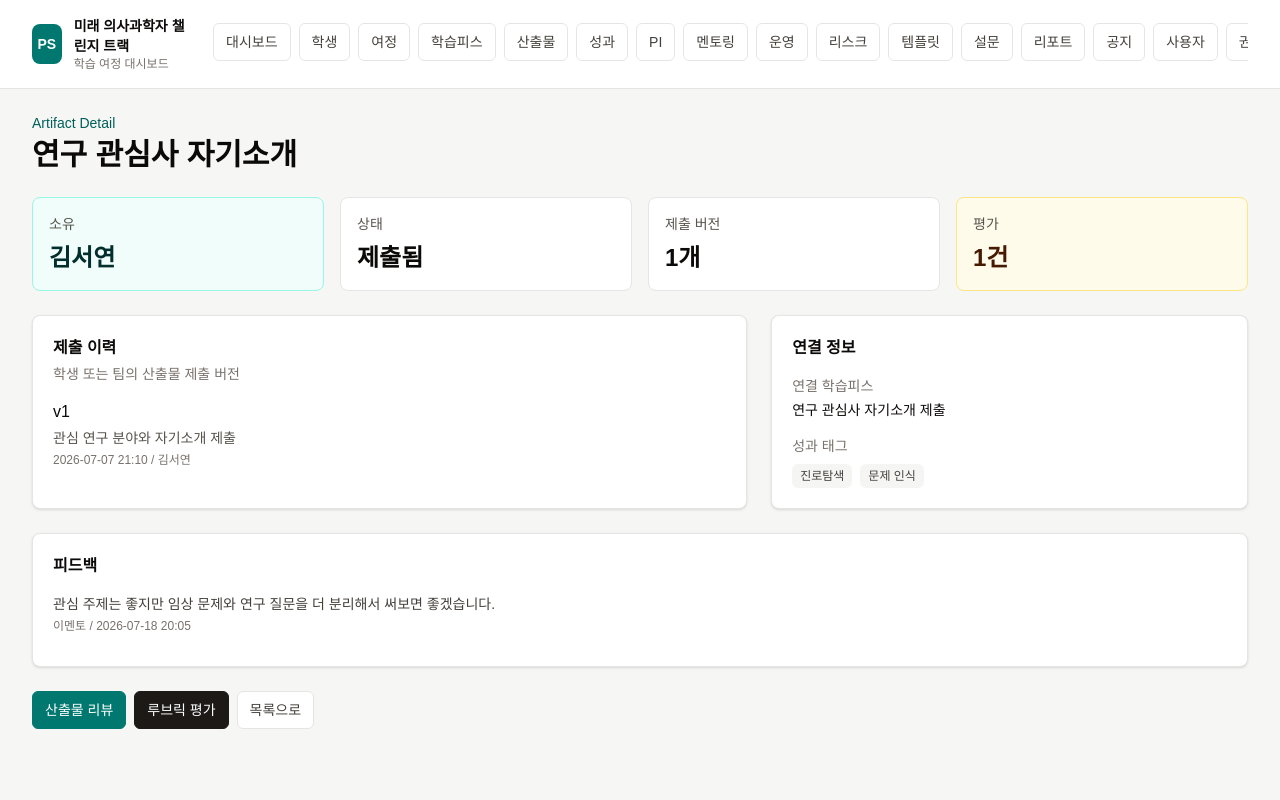
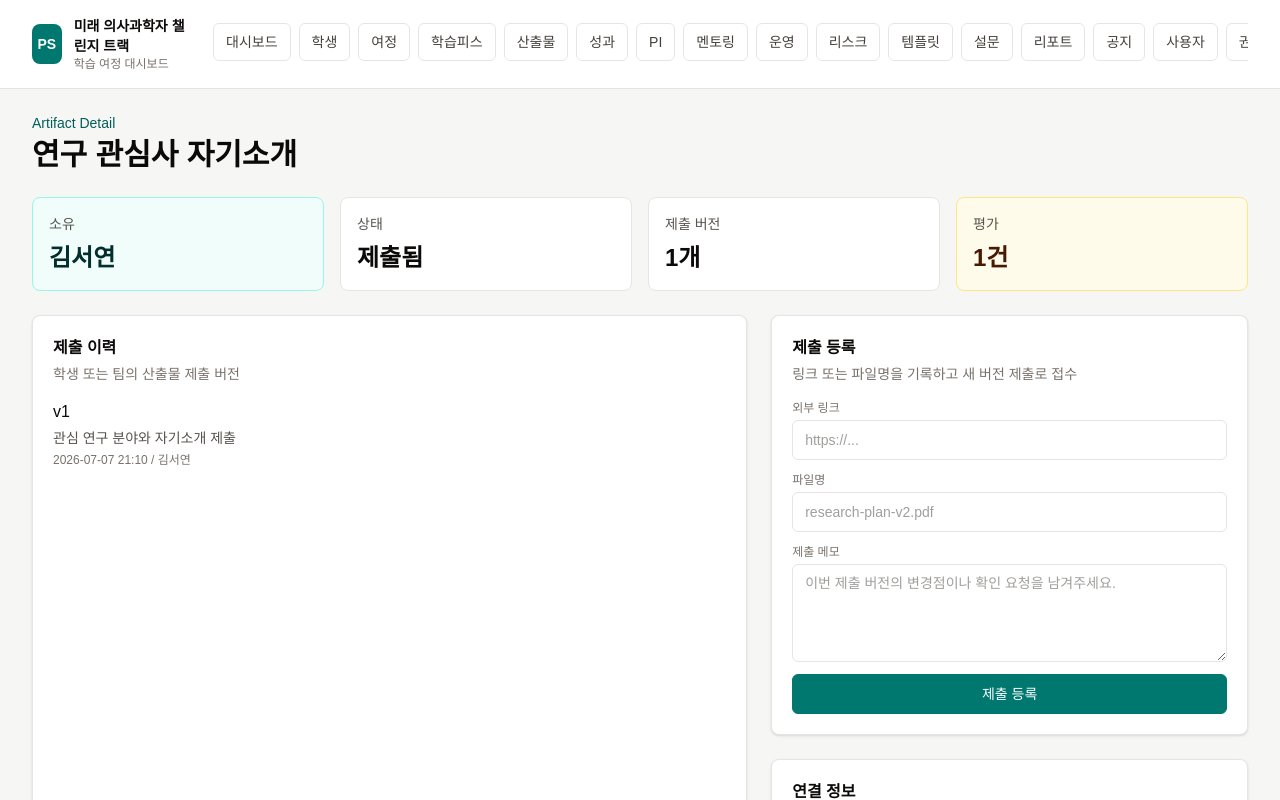
Before and after one commit to shjee7179-dot/ps-track-dashboard, a Next.js app: page /artifacts/artifact-001 in a window 1280 px wide. Shown: the top 800 px of the page. Built offline with nearby package versions, Linux system fonts and the light colour scheme.

Commit message:
Add artifact submission server action
Add artifact submission server action

```diff
--- /dev/null
+++ b/src/app/artifacts/[artifactId]/actions.ts
@@ -0,0 +1,64 @@
+"use server";
+
+import { revalidatePath } from "next/cache";
+import { redirect } from "next/navigation";
+import { mockRepositories } from "@/lib/mock-repositories";
+import { mockSessionProvider } from "@/lib/session";
+
+function normalizeOptionalText(value: FormDataEntryValue | null) {
+  if (typeof value !== "string") return undefined;
+  const trimmed = value.trim();
+  return trimmed.length ? trimmed : undefined;
+}
+
+function buildRedirectPath(artifactId: string, update: string, auditLogId?: string) {
+  const params = new URLSearchParams({ update });
+  if (auditLogId) params.set("audit", auditLogId);
+  return `/artifacts/${artifactId}?${params.toString()}`;
+}
+
+export async function createArtifactSubmissionAction(formData: FormData) {
+  const artifactId = formData.get("artifactId");
+  const roleParam = formData.get("role");
+  const note = normalizeOptionalText(formData.get("note"));
+  const externalUrl = normalizeOptionalText(formData.get("externalUrl"));
+  const fileName = normalizeOptionalText(formData.get("fileName"));
+
+  if (typeof artifactId !== "string" || !note) {
+    redirect("/artifacts?update=invalid");
+  }
+
+  const artifact = await mockRepositories.artifacts.getArtifactById(artifactId);
+  if (!artifact) {
+    redirect("/artifacts?update=missing");
+  }
+
+  if (!externalUrl && !fileName) {
+    redirect(buildRedirectPath(artifact.id, "invalid"));
+  }
+
+  const session = await mockSessionProvider.requireSession({
+    roleParam: typeof roleParam === "string" ? roleParam : undefined,
+  });
+  const decision = await mockSessionProvider.canAccess(session, {
+    scopeType: artifact.ownerType,
+    scopeId: artifact.ownerId,
+    action: "create",
+  });
+
+  if (!decision.allowed) {
+    redirect(buildRedirectPath(artifact.id, "denied"));
+  }
+
+  const result = await mockRepositories.artifacts.createSubmission({
+    artifactId: artifact.id,
+    submittedBy: session.user.id,
+    externalUrl,
+    fileName,
+    note,
+  });
+
+  revalidatePath(`/artifacts/${artifact.id}`);
+  revalidatePath("/artifacts");
+  redirect(buildRedirectPath(artifact.id, "submitted", result.auditLogId ?? "mock"));
+}
--- a/src/app/artifacts/[artifactId]/page.tsx
+++ b/src/app/artifacts/[artifactId]/page.tsx
@@ -2,6 +2,7 @@ import Link from "next/link";
 import { notFound } from "next/navigation";
 import { AppShell } from "@/components/app-shell";
 import { Card, Stat, StatusBadge } from "@/components/ui";
+import { createArtifactSubmissionAction } from "@/app/artifacts/[artifactId]/actions";
 import {
   getArtifactById,
   getArtifactEvaluations,
@@ -15,10 +16,13 @@ import {
 
 export default async function ArtifactDetailPage({
   params,
+  searchParams,
 }: {
   params: Promise<{ artifactId: string }>;
+  searchParams: Promise<{ role?: string; update?: string; audit?: string }>;
 }) {
   const { artifactId } = await params;
+  const query = await searchParams;
   const artifact = getArtifactById(artifactId);
   if (!artifact) notFound();
 
@@ -28,6 +32,13 @@ export default async function ArtifactDetailPage({
   const learningPiece = artifact.learningPieceId
     ? getLearningPieceById(artifact.learningPieceId)
     : undefined;
+  const updateMessages: Record<string, string> = {
+    submitted: "산출물 제출 요청이 mock repository를 통해 접수되었습니다.",
+    denied: "현재 역할/scope에서는 이 산출물을 제출할 수 없습니다.",
+    invalid: "제출 메모와 파일명 또는 외부 링크를 확인해 주세요.",
+    missing: "산출물 레코드를 찾을 수 없습니다.",
+  };
+  const updateMessage = query.update ? updateMessages[query.update] : undefined;
 
   return (
     <AppShell title={artifact.title} eyebrow="Artifact Detail">
@@ -37,6 +48,13 @@ export default async function ArtifactDetailPage({
         <Stat label="제출 버전" value={`${submissions.length}개`} />
         <Stat label="평가" value={`${evaluations.length}건`} tone="amber" />
       </div>
+
+      {updateMessage ? (
+        <div className="mb-4 rounded-md border border-stone-200 bg-white px-4 py-3 text-sm text-stone-700">
+          {updateMessage}
+          {query.audit ? <span className="ml-2 text-stone-500">audit: {query.audit}</span> : null}
+        </div>
+      ) : null}
 
       <div className="grid gap-6 lg:grid-cols-[1.2fr_0.8fr]">
         <Card title="제출 이력" subtitle="학생 또는 팀의 산출물 제출 버전">
@@ -54,6 +72,46 @@ export default async function ArtifactDetailPage({
               <p className="text-sm text-stone-500">아직 제출 이력이 없습니다.</p>
             ) : null}
           </div>
+        </Card>
+        <div className="space-y-6">
+          <Card title="제출 등록" subtitle="링크 또는 파일명을 기록하고 새 버전 제출로 접수">
+            <form action={createArtifactSubmissionAction} className="grid gap-3 text-sm">
+              <input type="hidden" name="artifactId" value={artifact.id} />
+              <input type="hidden" name="role" value={query.role ?? "student"} />
+              <label className="grid gap-1">
+                <span className="text-xs font-medium text-stone-500">외부 링크</span>
+                <input
+                  name="externalUrl"
+                  type="url"
+                  placeholder="https://..."
+                  className="h-10 rounded-md border border-stone-200 bg-white px-3 text-stone-700"
+                />
+              </label>
+              <label className="grid gap-1">
+                <span className="text-xs font-medium text-stone-500">파일명</span>
+                <input
+                  name="fileName"
+                  placeholder="research-plan-v2.pdf"
+                  className="h-10 rounded-md border border-stone-200 bg-white px-3 text-stone-700"
+                />
+              </label>
+              <label className="grid gap-1">
+                <span className="text-xs font-medium text-stone-500">제출 메모</span>
+                <textarea
+                  name="note"
+                  required
+                  rows={4}
+                  placeholder="이번 제출 버전의 변경점이나 확인 요청을 남겨주세요."
+                  className="rounded-md border border-stone-200 bg-white px-3 py-2 text-stone-700"
+                />
+              </label>
+              <button
+                type="submit"
+                className="h-10 rounded-md border border-teal-700 bg-teal-700 px-3 text-sm font-medium text-white"
+              >
+                제출 등록
+              </button>
+            </form>
           </Card>
           <Card title="연결 정보">
             <dl className="grid gap-4 text-sm">
@@ -73,6 +131,7 @@ export default async function ArtifactDetailPage({
               </div>
             </dl>
           </Card>
+        </div>
       </div>
 
       <div className="mt-6">
```
Also changed, not shown: 3 other files (tests, documents, lock files or other folders). Lines whose indentation alone changed are shown as unchanged.
